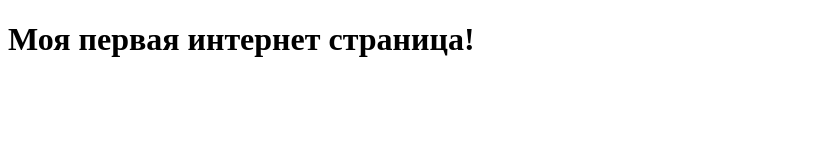
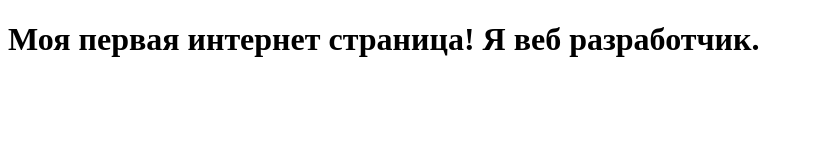
Before and after one commit to goga69/goga69.github.io, a plain HTML site: page index.html in a window 1280 px wide. Shown: the whole page, without its empty margins (0-813 px from the left). Drawn offline with Linux system fonts and the light colour scheme.

Commit message:
Update index.html

```diff
--- a/index.html
+++ b/index.html
@@ -5,7 +5,7 @@
   <title>Обучение HTML</title>
 </head>
 <body>
-  <h1>Моя первая интернет страница!</h1>
+  <h1>Моя первая интернет страница! Я веб разработчик.</h1>
 
 </body>
 </html>
```
